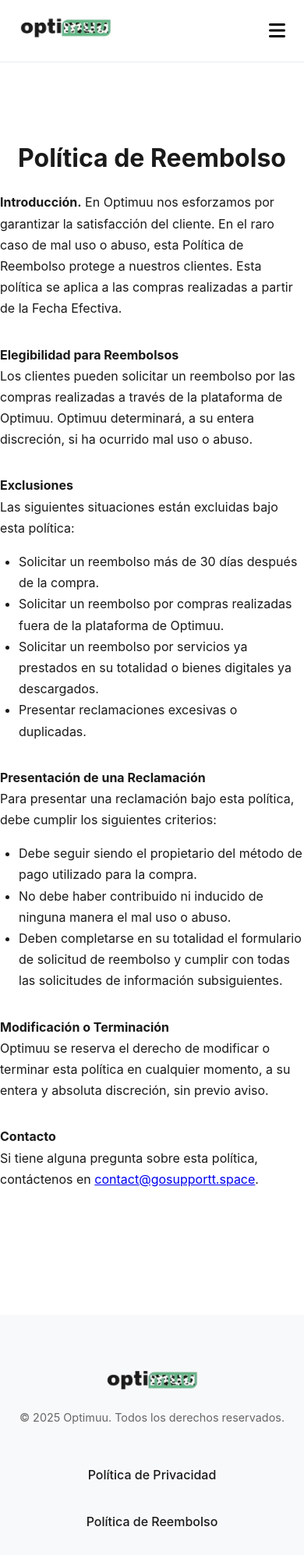
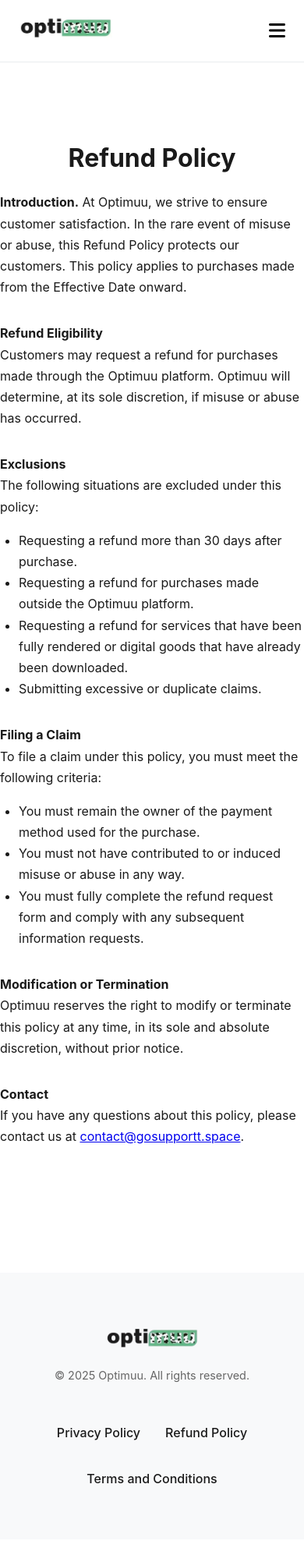
Before and after one commit to gboxboss/voxa, a plain HTML site: page privacy-policy.html in a window 390 px wide. Shown: the top 1994 px of the page at 78% size. Drawn offline with Linux system fonts and the light colour scheme.

Commit message:
Update privacy-policy.html

```diff
--- a/privacy-policy.html
+++ b/privacy-policy.html
@@ -1,9 +1,9 @@
 <!DOCTYPE html>
-<html lang="es">
+<html lang="en">
 <head>
   <meta charset="UTF-8" />
   <meta name="viewport" content="width=device-width, initial-scale=1.0"/>
-  <title>Política de Reembolso – Optimuu</title>
+  <title>Refund Policy – Optimuu</title>
   <link rel="stylesheet" href="https://cdnjs.cloudflare.com/ajax/libs/font-awesome/6.5.1/css/all.min.css">
   <style>
     :root {
@@ -90,70 +90,71 @@
   <header>
     <div class="container header-inner">
       <a href="index.html" class="logo">
-        <img src="images/cropped-cropped-Diapositiva2-scaled-2.webp" alt="Logo Optimuu">
+        <img src="images/cropped-cropped-Diapositiva2-scaled-2.webp" alt="Optimuu Logo">
       </a>
-      <button class="mobile-menu-toggle" aria-label="Menú móvil">
+      <button class="mobile-menu-toggle" aria-label="Mobile Menu">
         <i class="fas fa-bars"></i>
       </button>
       <nav>
         <ul>
-          <li><a href="index.html">Inicio</a></li>
-          <li><a href="servicios.html">Servicios</a></li>
-          <li><a href="crowdfunding-3.html">Crowdfunding</a></li>
+          <li><a href="index.html">Home</a></li>
+          <li><a href="services.html">Services</a></li>
+          <li><a href="crowdfunding.html">Crowdfunding</a></li>
+          <li><a href="contact.html">Contact</a></li>
         </ul>
       </nav>
     </div>
   </header>
   <main>
     <div class="refund-content">
-      <h1>Política de Reembolso</h1>
+      <h1>Refund Policy</h1>
       <div class="refund-section">
-        <p><strong>Introducción.</strong> En Optimuu nos esforzamos por garantizar la satisfacción del cliente. En el raro caso de mal uso o abuso, esta Política de Reembolso protege a nuestros clientes. Esta política se aplica a las compras realizadas a partir de la Fecha Efectiva.</p>
+        <p><strong>Introduction.</strong> At Optimuu, we strive to ensure customer satisfaction. In the rare event of misuse or abuse, this Refund Policy protects our customers. This policy applies to purchases made from the Effective Date onward.</p>
       </div>
       <div class="refund-section">
-        <p><strong>Elegibilidad para Reembolsos</strong><br>
-        Los clientes pueden solicitar un reembolso por las compras realizadas a través de la plataforma de Optimuu. Optimuu determinará, a su entera discreción, si ha ocurrido mal uso o abuso.</p>
+        <p><strong>Refund Eligibility</strong><br>
+        Customers may request a refund for purchases made through the Optimuu platform. Optimuu will determine, at its sole discretion, if misuse or abuse has occurred.</p>
       </div>
       <div class="refund-section">
-        <p><strong>Exclusiones</strong><br>
-        Las siguientes situaciones están excluidas bajo esta política:</p>
+        <p><strong>Exclusions</strong><br>
+        The following situations are excluded under this policy:</p>
         <ul>
-          <li>Solicitar un reembolso más de 30 días después de la compra.</li>
-          <li>Solicitar un reembolso por compras realizadas fuera de la plataforma de Optimuu.</li>
-          <li>Solicitar un reembolso por servicios ya prestados en su totalidad o bienes digitales ya descargados.</li>
-          <li>Presentar reclamaciones excesivas o duplicadas.</li>
+          <li>Requesting a refund more than 30 days after purchase.</li>
+          <li>Requesting a refund for purchases made outside the Optimuu platform.</li>
+          <li>Requesting a refund for services that have been fully rendered or digital goods that have already been downloaded.</li>
+          <li>Submitting excessive or duplicate claims.</li>
         </ul>
       </div>
       <div class="refund-section">
-        <p><strong>Presentación de una Reclamación</strong><br>
-        Para presentar una reclamación bajo esta política, debe cumplir los siguientes criterios:</p>
+        <p><strong>Filing a Claim</strong><br>
+        To file a claim under this policy, you must meet the following criteria:</p>
         <ul>
-          <li>Debe seguir siendo el propietario del método de pago utilizado para la compra.</li>
-          <li>No debe haber contribuido ni inducido de ninguna manera el mal uso o abuso.</li>
-          <li>Deben completarse en su totalidad el formulario de solicitud de reembolso y cumplir con todas las solicitudes de información subsiguientes.</li>
+          <li>You must remain the owner of the payment method used for the purchase.</li>
+          <li>You must not have contributed to or induced misuse or abuse in any way.</li>
+          <li>You must fully complete the refund request form and comply with any subsequent information requests.</li>
         </ul>
       </div>
       <div class="refund-section">
-        <p><strong>Modificación o Terminación</strong><br>
-        Optimuu se reserva el derecho de modificar o terminar esta política en cualquier momento, a su entera y absoluta discreción, sin previo aviso.</p>
+        <p><strong>Modification or Termination</strong><br>
+        Optimuu reserves the right to modify or terminate this policy at any time, in its sole and absolute discretion, without prior notice.</p>
       </div>
       <div class="refund-section">
-        <p><strong>Contacto</strong><br>
-        Si tiene alguna pregunta sobre esta política, contáctenos en <a href="mailto:contact@gosupportt.space">contact@gosupportt.space</a>.</p>
+        <p><strong>Contact</strong><br>
+        If you have any questions about this policy, please contact us at <a href="mailto:contact@gosupportt.space">contact@gosupportt.space</a>.</p>
       </div>
     </div>
   </main>
   <footer>
     <div class="container footer-content">
       <div class="footer-top">
-        <img src="images/logo.png" alt="Logo Optimuu">
-        <p class="footer-copyright">© 2025 Optimuu. Todos los derechos reservados.</p>
+        <img src="images/logo.png" alt="Optimuu Logo">
+        <p class="footer-copyright">© 2025 Optimuu. All rights reserved.</p>
       </div>
       <div class="footer-menu">
         <ul>
-          <li><a href="privacy-policy.html">Política de Privacidad</a></li>
-          <li><a href="refund-policy.html">Política de Reembolso</a></li>
-          <li><a href="terms-conditions.html">Términos y Condiciones</a></li>
+          <li><a href="privacy-policy.html">Privacy Policy</a></li>
+          <li><a href="refund-policy.html">Refund Policy</a></li>
+          <li><a href="terms-conditions.html">Terms and Conditions</a></li>
         </ul>
       </div>
     </div>
```
